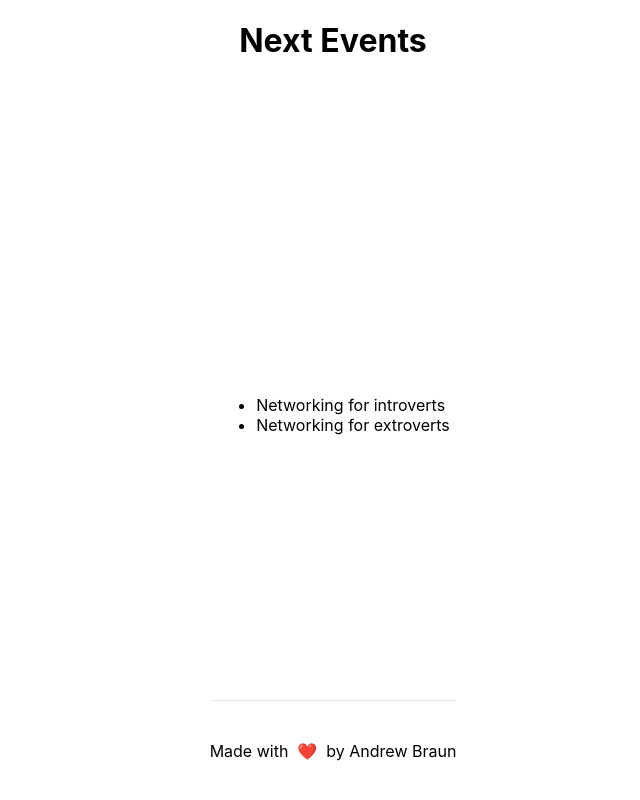
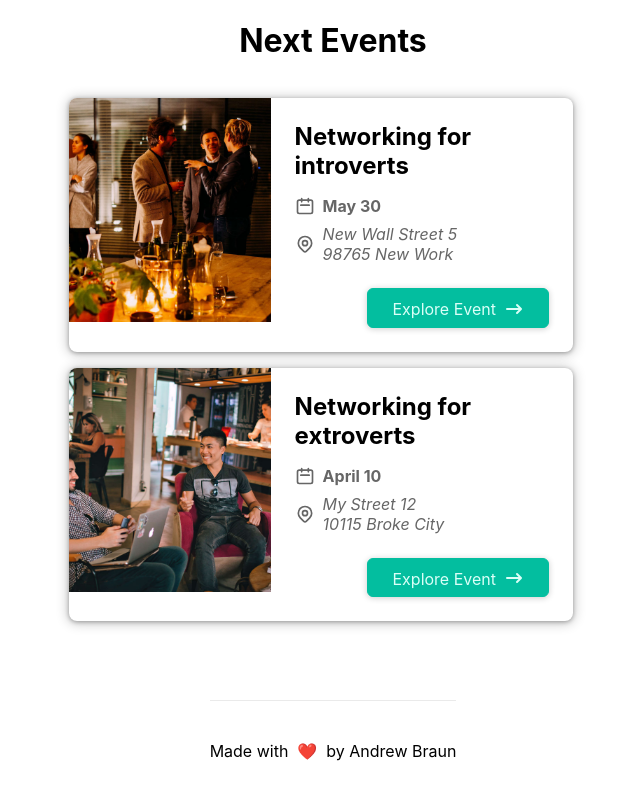
Before and after one commit to andrew-braun/next-events, a Next.js app: page / in a window 1280 px wide. Shown: the whole page, without its empty margins (307-947 px from the left). Built offline with nearby package versions, Linux system fonts and the light colour scheme.

Commit message:
feat: Add styles to cards

```diff
--- a/components/events/EventListItem/EventListItem.js
+++ b/components/events/EventListItem/EventListItem.js
@@ -1,7 +1,45 @@
+import Button from "../../ui/Button/Button"
+import DateIcon from "../../icons/date-icon"
+import AddressIcon from "../../icons/address-icon"
+import ArrowRightIcon from "../../icons/arrow-right-icon"
 import styles from "./event-list-item.module.css"
 
 function EventListItem({ item }) {
-	return <li>{item.title}</li>
+	const { id, title, description, location, date, image, isFeatured } = item
+	const humanReadableDate = new Date(date).toLocaleDateString("en-US", {
+		day: "numeric",
+		month: "long",
+		day: "numeric",
+	})
+	const formattedAddress = location.replace(", ", "\n")
+	const exploreLink = `/events/${id}`
+
+	return (
+		<li className={styles.item}>
+			<img src={`/${image}`} alt={title} />
+			<div className={styles.content}>
+				<div className={styles.summary}>
+					<h2>{title}</h2>
+					<div className={styles.date}>
+						<DateIcon />
+						<time>{humanReadableDate}</time>
+					</div>
+					<div className={styles.address}>
+						<AddressIcon />
+						<address>{formattedAddress}</address>
+					</div>
+				</div>
+				<div className={styles.actions}>
+					<Button link={exploreLink}>
+						<span>Explore Event</span>
+						<span className={styles.icon}>
+							<ArrowRightIcon />
+						</span>
+					</Button>
+				</div>
+			</div>
+		</li>
+	)
 }
 
 export default EventListItem
--- a/components/events/EventListItem/event-list-item.module.css
+++ b/components/events/EventListItem/event-list-item.module.css
@@ -0,0 +1,103 @@
+.item {
+	box-shadow: 0 1px 4px rgba(0, 0, 0, 0.3), 0 1px 12px 2px rgba(0, 0, 0, 0.2);
+	border-radius: 8px;
+	overflow: hidden;
+	background-color: white;
+	margin: 1rem;
+	display: flex;
+	flex-direction: column;
+	gap: 1rem;
+}
+
+.item img {
+	width: 100%;
+	object-fit: cover;
+	height: 10rem;
+}
+
+.content {
+	width: 100%;
+	padding: 2rem;
+	text-align: center;
+}
+
+.content h2 {
+	margin: 0.5rem 0;
+}
+
+.date,
+.address {
+	display: flex;
+	gap: 0.5rem;
+	align-items: center;
+}
+
+.date svg,
+.address svg {
+	width: 1.25rem;
+	height: 1.25rem;
+	color: #666666;
+}
+
+.content time {
+	color: #666666;
+	font-weight: bold;
+}
+
+.content address {
+	margin: 0.5rem 0;
+	color: #666666;
+	white-space: pre;
+}
+
+.actions {
+	display: flex;
+	flex-direction: column;
+	padding: 1rem;
+}
+
+.actions a {
+	display: block;
+}
+
+.actions a span {
+	vertical-align: middle;
+}
+
+.icon {
+	margin-left: 0.5rem;
+	display: inline-flex;
+	justify-content: center;
+	align-items: center;
+}
+
+.icon svg {
+	width: 1.25rem;
+	height: 1.25rem;
+}
+
+@media (min-width: 768px) {
+	.item {
+		flex-direction: row;
+	}
+
+	.item img {
+		width: 40%;
+		height: 14rem;
+	}
+
+	.content {
+		width: 60%;
+		padding: 0.5rem;
+		text-align: left;
+	}
+
+	.content h2 {
+		margin: 1rem 0;
+	}
+
+	.actions {
+		flex-direction: row;
+		justify-content: flex-end;
+	}
+}
--- a/components/events/EventsList/EventsList.js
+++ b/components/events/EventsList/EventsList.js
@@ -1,11 +1,11 @@
 import EventListItem from "../EventListItem/EventListItem"
-import "./events-list.module.css"
+import styles from "./events-list.module.css"
 
 function EventsList({ events }) {
 	const eventsList = events.map((event) => {
-		return <EventListItem item={event} />
+		return <EventListItem item={event} key={event.id} />
 	})
-	return <ul>{eventsList}</ul>
+	return <ul className={styles.list}>{eventsList}</ul>
 }
 
 export default EventsList
--- a/components/events/EventsList/events-list.module.css
+++ b/components/events/EventsList/events-list.module.css
@@ -0,0 +1,6 @@
+.list {
+	width: 90%;
+	max-width: 40rem;
+	/*	margin: 5rem auto; */
+	list-style: none;
+}
--- /dev/null
+++ b/components/icons/address-icon.js
@@ -0,0 +1,25 @@
+function AddressIcon() {
+  return (
+    <svg
+      xmlns='http://www.w3.org/2000/svg'
+      fill='none'
+      viewBox='0 0 24 24'
+      stroke='currentColor'
+    >
+      <path
+        strokeLinecap='round'
+        strokeLinejoin='round'
+        strokeWidth={2}
+        d='M17.657 16.657L13.414 20.9a1.998 1.998 0 01-2.827 0l-4.244-4.243a8 8 0 1111.314 0z'
+      />
+      <path
+        strokeLinecap='round'
+        strokeLinejoin='round'
+        strokeWidth={2}
+        d='M15 11a3 3 0 11-6 0 3 3 0 016 0z'
+      />
+    </svg>
+  );
+}
+
+export default AddressIcon;
--- /dev/null
+++ b/components/icons/arrow-right-icon.js
@@ -0,0 +1,17 @@
+function ArrowRightIcon() {
+  return (
+    <svg
+      xmlns='http://www.w3.org/2000/svg'
+      viewBox='0 0 20 20'
+      fill='currentColor'
+    >
+      <path
+        fillRule='evenodd'
+        d='M12.293 5.293a1 1 0 011.414 0l4 4a1 1 0 010 1.414l-4 4a1 1 0 01-1.414-1.414L14.586 11H3a1 1 0 110-2h11.586l-2.293-2.293a1 1 0 010-1.414z'
+        clipRule='evenodd'
+      />
+    </svg>
+  );
+}
+
+export default ArrowRightIcon;
--- /dev/null
+++ b/components/icons/date-icon.js
@@ -0,0 +1,19 @@
+function DateIcon() {
+  return (
+    <svg
+      xmlns='http://www.w3.org/2000/svg'
+      fill='none'
+      viewBox='0 0 24 24'
+      stroke='currentColor'
+    >
+      <path
+        strokeLinecap='round'
+        strokeLinejoin='round'
+        strokeWidth={2}
+        d='M8 7V3m8 4V3m-9 8h10M5 21h14a2 2 0 002-2V7a2 2 0 00-2-2H5a2 2 0 00-2 2v12a2 2 0 002 2z'
+      />
+    </svg>
+  );
+}
+
+export default DateIcon;
--- /dev/null
+++ b/components/ui/Button/Button.js
@@ -0,0 +1,12 @@
+import Link from "next/link"
+import styles from "./button.module.css"
+
+function Button(props) {
+	return (
+		<Link href={props.link}>
+			<a className={styles.btn}>{props.children}</a>
+		</Link>
+	)
+}
+
+export default Button
--- /dev/null
+++ b/components/ui/Button/button.module.css
@@ -0,0 +1,18 @@
+.btn {
+	text-decoration: none;
+	cursor: pointer;
+	font: inherit;
+	background-color: #03be9f;
+	border: 1px solid #03be9f;
+	border-radius: 6px;
+	color: #dafff7;
+	padding: 0.5rem 1.5rem;
+	text-align: center;
+	box-shadow: 0 1px 6px rgba(0, 0, 0, 0.2);
+}
+
+.btn:hover,
+.btn:active {
+	background-color: #02afa1;
+	border-color: #02afa1;
+}
--- /dev/null
+++ b/pages/Home.module.css
@@ -0,0 +1,32 @@
+.container {
+	min-height: 100vh;
+
+	display: flex;
+	flex-direction: column;
+	justify-content: center;
+	align-items: center;
+}
+
+.header {
+	width: 100%;
+	text-align: center;
+}
+
+.main {
+	flex: 1;
+}
+
+.footer {
+	width: 100%;
+	height: 100px;
+	border-top: 1px solid #eaeaea;
+	display: flex;
+	justify-content: center;
+	align-items: center;
+}
+
+.footer a {
+	display: flex;
+	justify-content: center;
+	align-items: center;
+}
--- a/pages/index.js
+++ b/pages/index.js
@@ -1,7 +1,7 @@
 import Head from "next/head"
 import { getFeaturedEvents } from "../dummy-data"
 import EventsList from "../components/events/EventsList/EventsList"
-import styles from "../styles/Home.module.css"
+import styles from "./Home.module.css"
 
 export default function Home() {
 	const featuredEvents = getFeaturedEvents()
@@ -12,12 +12,12 @@
 				<title>Next Events</title>
 				<link rel="icon" href="/favicon.ico" />
 			</Head>
-			<header>
+			<header className={styles.header}>
 				<h1 className={styles.title}>Next Events</h1>
 			</header>
 
 			<main className={styles.main}>
-				<div className={styles.grid}>
+				<div className={styles.mainFeed}>
 					<EventsList events={featuredEvents} />
 				</div>
 			</main>
--- a/styles/Home.module.css
+++ /dev/null
@@ -1,87 +0,0 @@
-.container {
-	min-height: 100vh;
-	padding: 0 0.5rem;
-	display: flex;
-	flex-direction: column;
-	justify-content: center;
-	align-items: center;
-}
-
-.main {
-	padding: 5rem 0;
-	flex: 1;
-	display: flex;
-	flex-direction: column;
-	justify-content: center;
-	align-items: center;
-}
-
-.footer {
-	width: 100%;
-	height: 100px;
-	border-top: 1px solid #eaeaea;
-	display: flex;
-	justify-content: center;
-	align-items: center;
-}
-
-.footer img {
-	margin-left: 0.5rem;
-}
-
-.footer a {
-	display: flex;
-	justify-content: center;
-	align-items: center;
-}
-
-.grid {
-	display: flex;
-	align-items: center;
-	justify-content: center;
-	flex-wrap: wrap;
-	max-width: 800px;
-	margin-top: 3rem;
-	list-style: none;
-}
-
-.card {
-	margin: 1rem;
-	flex-basis: 45%;
-	padding: 1.5rem;
-	text-align: left;
-	color: inherit;
-	text-decoration: none;
-	border: 1px solid #eaeaea;
-	border-radius: 10px;
-	transition: color 0.15s ease, border-color 0.15s ease;
-}
-
-.card:hover,
-.card:focus,
-.card:active {
-	color: #0070f3;
-	border-color: #0070f3;
-}
-
-.card h3 {
-	margin: 0 0 1rem 0;
-	font-size: 1.5rem;
-}
-
-.card p {
-	margin: 0;
-	font-size: 1.25rem;
-	line-height: 1.5;
-}
-
-.logo {
-	height: 1em;
-}
-
-@media (max-width: 600px) {
-	.grid {
-		width: 100%;
-		flex-direction: column;
-	}
-}
```
